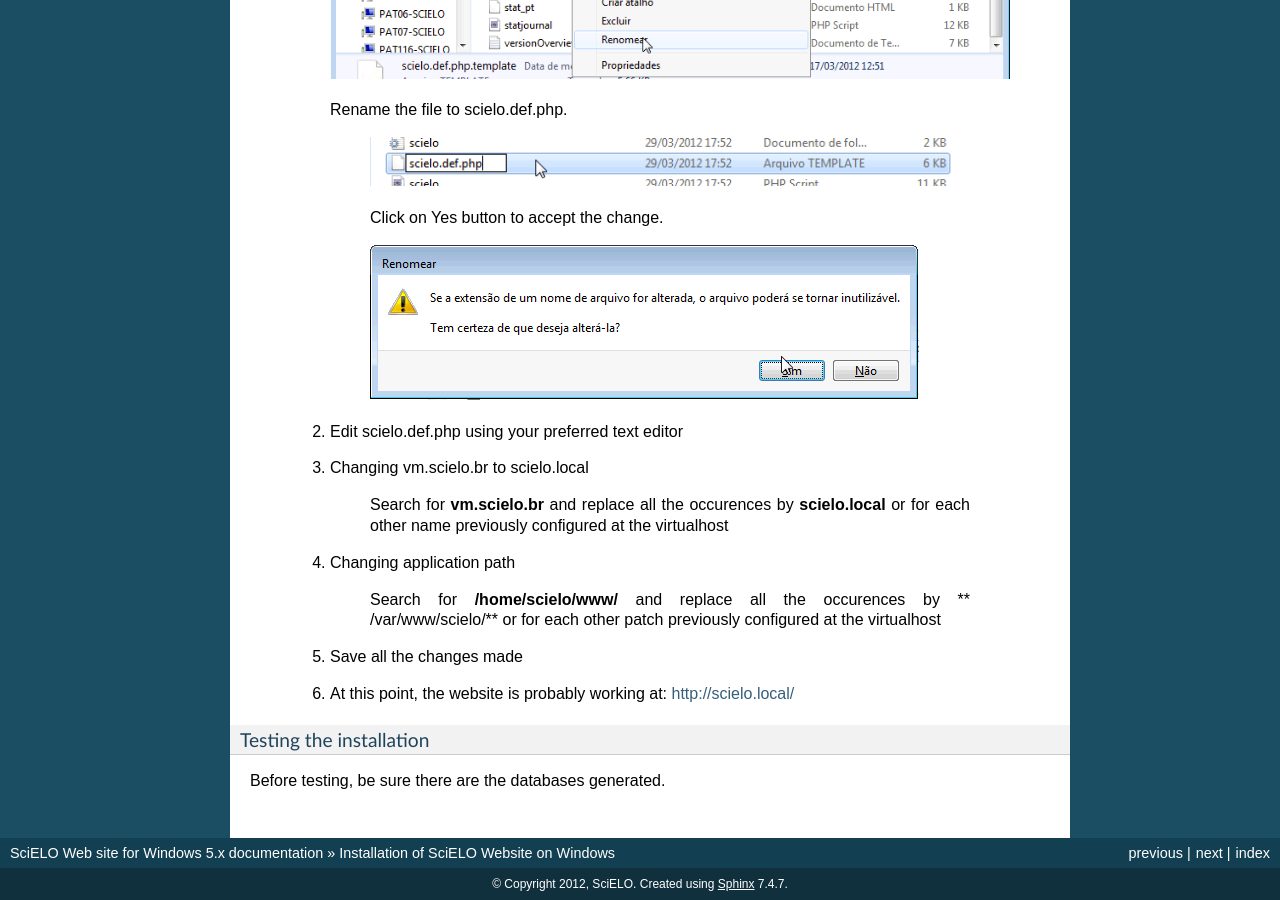
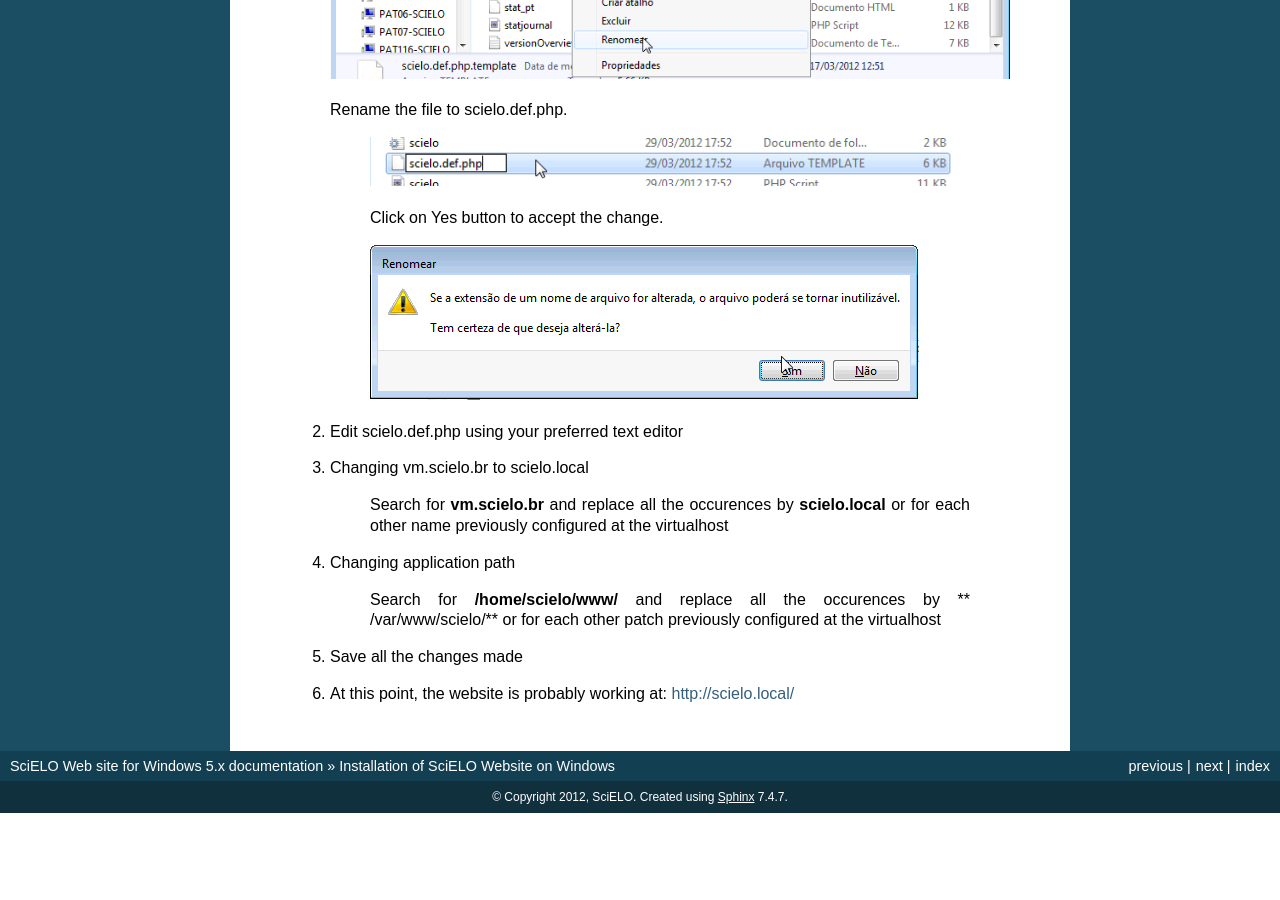
Before and after one commit to scieloorg/Web-Windows, a Sphinx documentation site: the page built from docs/source/howtoinstall_scielowebwin.rst, in a window 1280 px wide and 900 px high, scrolled down 5478 px. Built offline with Sphinx 7.4.7, drawn with Linux system fonts in a browser that asks for light colours; formulas are drawn with MathJax 3; after the commit the page ends 6291 px from its top, so only the background shows below that; some of the changed text lies outside the part shown.

Commit message:
how to install

```diff
--- a/docs/source/howtoinstall_scielowebwin.rst
+++ b/docs/source/howtoinstall_scielowebwin.rst
@@ -229,8 +229,3 @@ Configuration of scielo.def.php
     5. Save all the changes made
 
     6. At this point, the website is probably working at: http://scielo.local/
-
-Testing the installation
-------------------------
-
-Before testing, be sure there are the databases generated.
```
